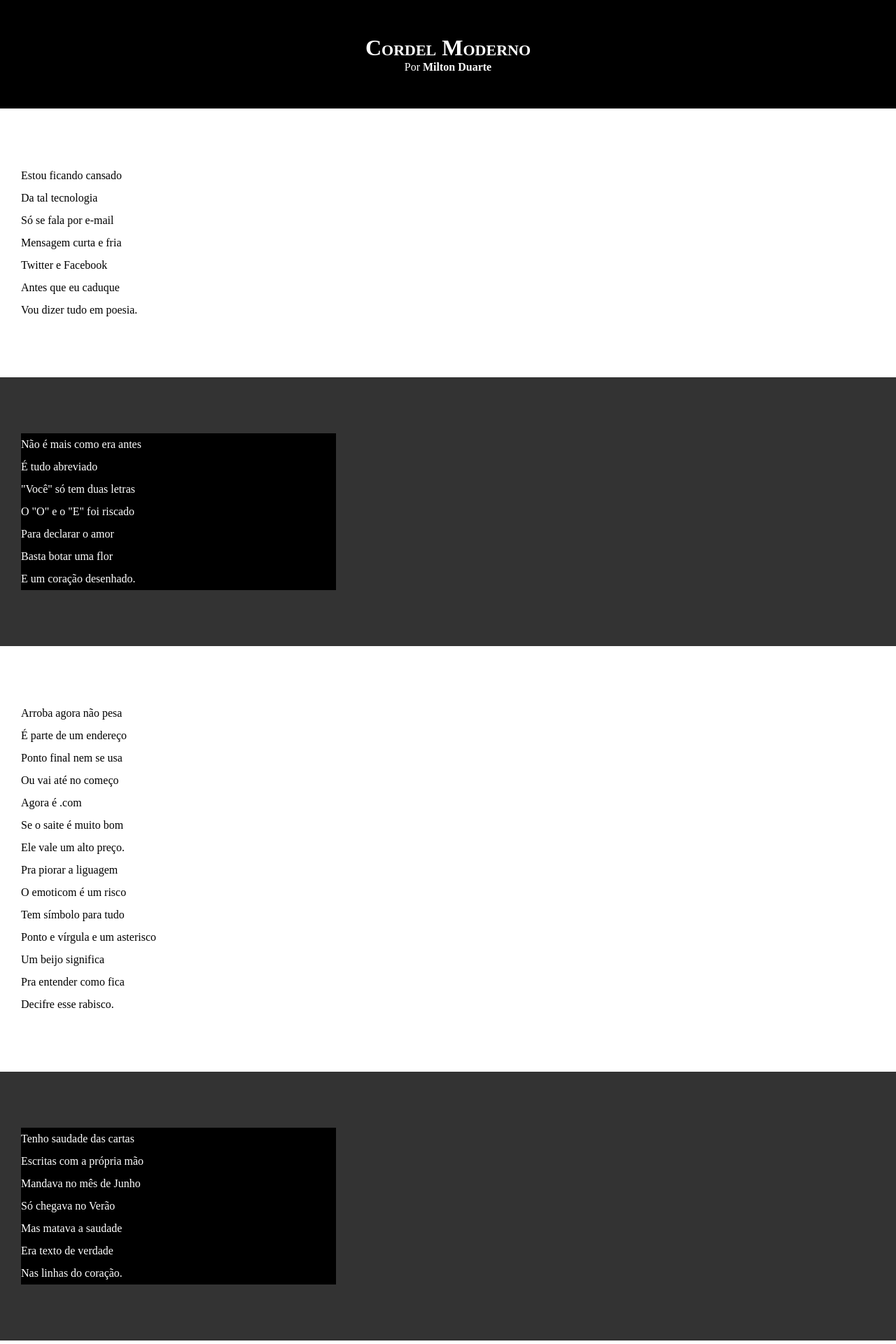
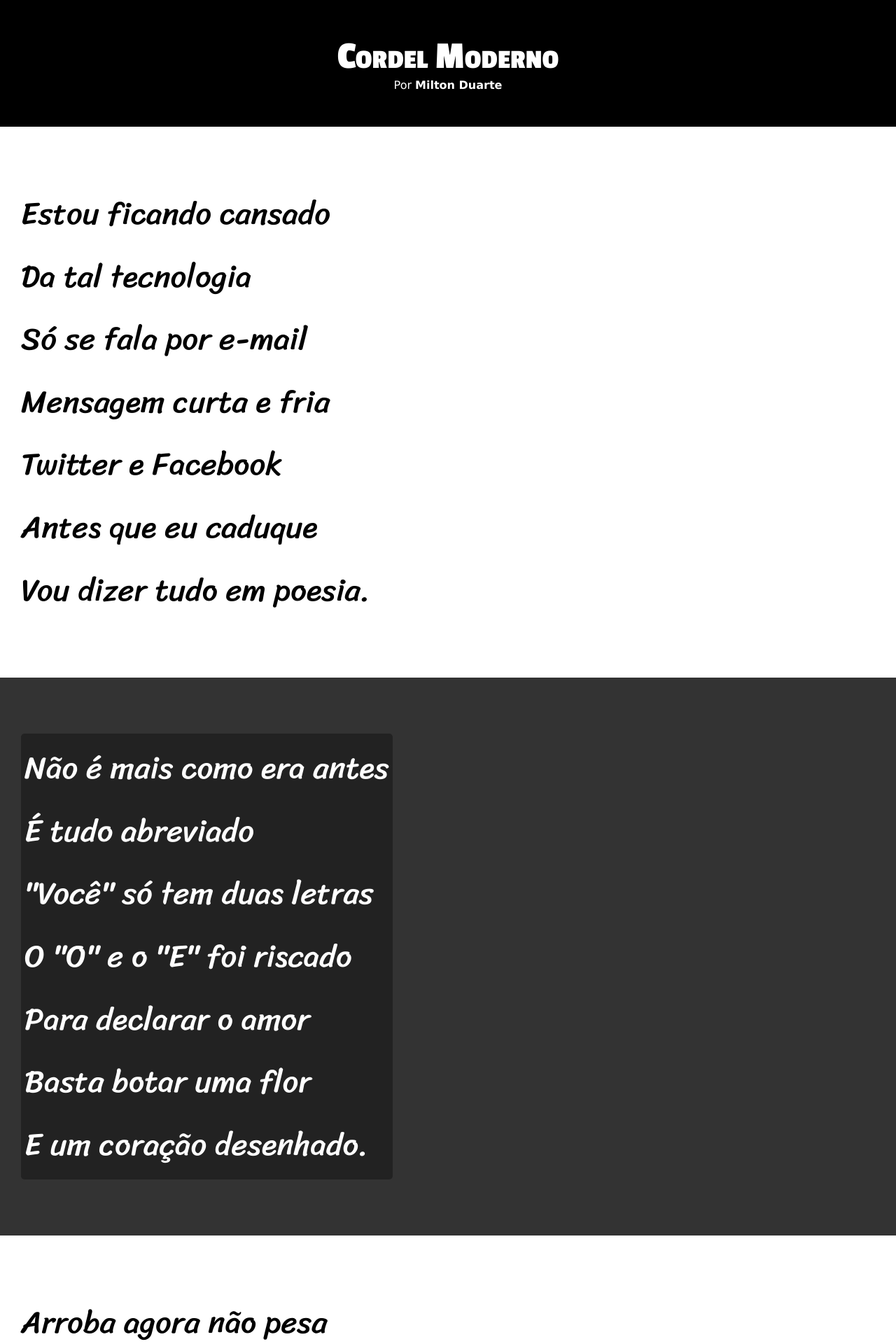
Before and after one commit to igoramericano/estudos-html-css, a PHP site: page / in a window 1280 px wide. Shown: the top 1920 px of the page at 70% size. Run offline with PHP 8.4, Linux system fonts and the light colour scheme.

Commit message:
Update style.css

```diff
--- a/desafio/desafio012/estilo/style.css
+++ b/desafio/desafio012/estilo/style.css
@@ -1,5 +1,18 @@
 @charset "utf-8";
 /* CSS Document */
+
+@import url('https://fonts.googleapis.com/css2?family=Passion+One:wght@400;700;900&display=swap');
+
+@import url('https://fonts.googleapis.com/css2?family=Sriracha&display=swap');
+
+
+:root {
+    --fonte1: Verdana, Geneva, Tahoma, sans-serif;
+    --fonte2: 'Passion One', cursive;
+  --fonte3: "Sriracha", cursive;
+
+}
+
 
 body {
     background-color: lightblue;
@@ -8,22 +21,28 @@ body {
 * {
     margin: 0;
     padding: 0;
+
 }
 
 html, body {
     min-height: 100vh;
     background-color: darkgray;
+    font-family: var(--fonte1);
 }
 
 header {
     background-color: #000;
     color: #fff;
     text-align: center;
+
 }
 
 header > h1 {
     padding-top: 50px;
-    font-variant: small-caps
+    font-variant: small-caps;
+    font-family: var(--fonte2);
+    font-size: 3.5em;
+
 }
 
 header > p {
@@ -45,6 +64,8 @@ section {
     padding-bottom: 10vh;
     padding-left: 30px;
     line-height: 2em;
+    font-family: var(--fonte3);
+    font-size: 3.5vw;
 }
 
 section.normal {
@@ -57,8 +78,10 @@ section.imagem {
 }
 
 section.imagem > p {
-    background-color: #000;
-    width: 450px;
+    background-color: #00000055;
+    border-radius: 5px;
+    display: inline-block;
+    padding: 5px;
 }
 
 footer {
```
